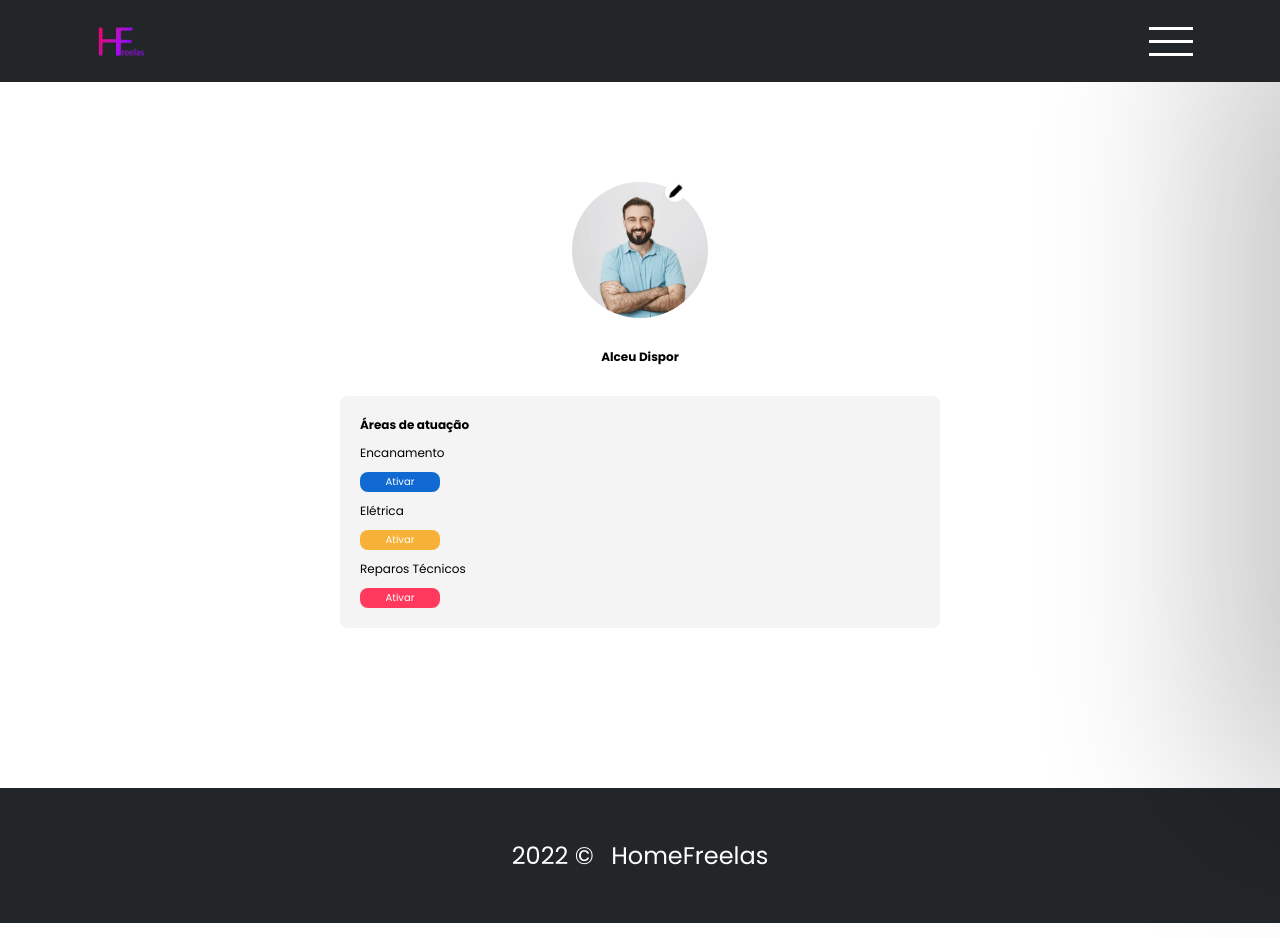
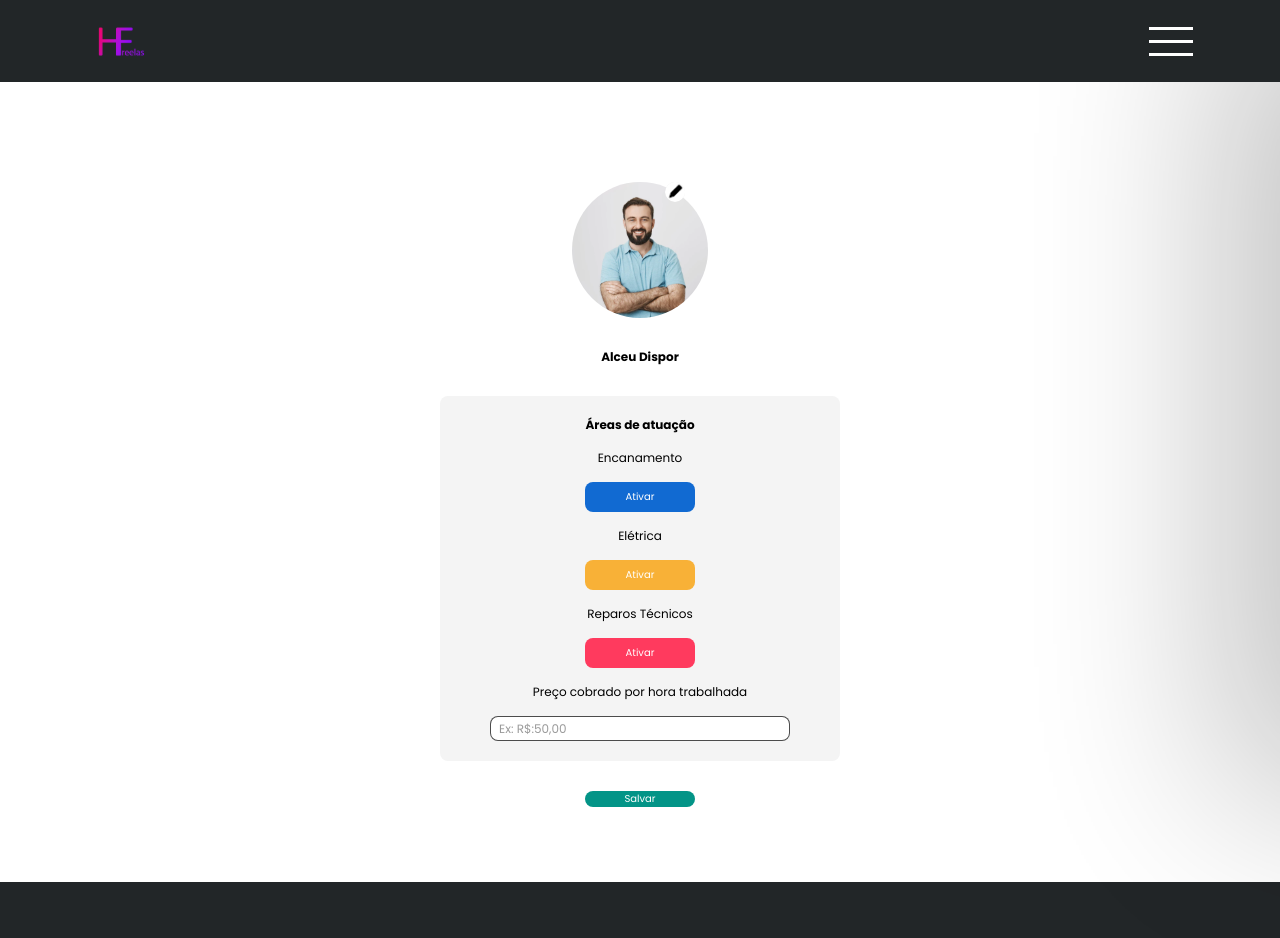
Before and after one commit to HomeFreelasOficial/lp, a React (Vite) app: page /perfil in a window 1280 px wide. Shown: the top 938 px of the page. Built offline with nearby package versions, Linux system fonts and the light colour scheme.

Commit message:
fixing: professional styles

```diff
--- a/src/components/personal-data/informationCard/informationCard.tsx
+++ b/src/components/personal-data/informationCard/informationCard.tsx
@@ -1,5 +1,5 @@
 import { useState } from "react"
-import { Styles as S } from "./styles"
+import  * as S from "./styles"
 
 interface IInformationCard {
     isEditable: boolean
@@ -39,24 +39,31 @@ export default function Informations(props: IInformationCard) {
           onClick={() => changeJobSettings(technicalRepairs, setTechnicalRepairs)}
           >{technicalRepairs ? 'Ativo' : 'Ativar'}</S.JobButton>
           </>  :  <>
+
           <S.Text>Encanamento</S.Text>
           <S.JobButton
           isClicked={plumbing}
           color='#116AD2'
-          >{plumbing ? 'Ativo' : 'Ativar'}</S.JobButton>
+          >{plumbing ? 'Ativo' : 'Ativar'}
+          </S.JobButton>
+
           <S.Text>Elétrica</S.Text>
           <S.JobButton
           isClicked={electric}
           color='#F8B137'
-          >{electric ? 'Ativo' : 'Ativar'}</S.JobButton>
+          >{electric ? 'Ativo' : 'Ativar'}
+          </S.JobButton>
+
           <S.Text>Reparos Técnicos</S.Text>
           <S.JobButton
           isClicked={technicalRepairs}
           color='#FF3A5E'
           >{technicalRepairs ? 'Ativo' : 'Ativar'}</S.JobButton>
           </>}
-
+         <S.Label>Preço cobrado por hora trabalhada</S.Label>
+         <S.Input placeholder="Ex: R$:50,00"/>
        </S.Card>
+       <S.SaveButton>Salvar</S.SaveButton>
     </>
     )
 }
--- a/src/components/personal-data/informationCard/styles.ts
+++ b/src/components/personal-data/informationCard/styles.ts
@@ -1,41 +1,72 @@
 import styled from "styled-components";
 
-export interface IJobButton {
-    isClicked: boolean,
-    color: string
-}
-
-export const Styles = {
-
-    Card : styled.div`
+export const Card = styled.div`
     display: flex;
-    padding: 2em;
-    width: 60em;
+    padding: 2rem;
+    width: 60rem;
     background-color: #F4F4F4;
     flex-direction: column;
-    gap: 1em;
+    align-items: center;
+    gap: 1.5rem;
     border-radius: 8px;
-    `,
 
-    TextBold : styled.p`
+    @media (min-width: 375px){
+        width: 40em
+    }
+`
+export const TextBold = styled.p`
     font-weight: 700;
     font-size: 12px;
-    `,
+`
 
-    Text : styled.p`
+export const Text = styled.p`
+    font-size:12px;
+`
+
+export const Label = styled(Text)`
+  @media (min-width: 375px) {
+        display: flex;
+        justify-content: center;
+        align-items: center;
+        }
+`
+
+export const Input = styled.input`
+    border: 1px solid rgba(0, 0, 0, 0.7);
+    border-radius: 8px;
+    padding-left: 8px;
+    width: 200px;
+    height: 25px;
+
+    ::placeholder {
+    color: rgba(0, 0, 0, 0.4);
     font-size: 12px;
-    `,
+    font-family: 'Poppins';
+    }
 
-    JobButton : styled.button<IJobButton>`
+    @media (min-width: 375px) {
+        width: 30rem;
+    }
+`
+
+export const SaveButton = styled.button`
+    border-radius: 8px;
+    align-items: center;
+    width: 11rem;
+    height: 5rem;
+    font-size: 10px;
+    cursor: pointer;
+    background-color: #039487;
+    color: white;
+`
+export const JobButton = styled.button<{ isClicked: boolean, color: string }>`
     color: ${props => props.isClicked ? props.color : 'white'};
     background-color: ${props => props.isClicked? 'white' : props.color};
     border: ${props => props.isClicked? '1px solid' + props.color : 'none'};
     border-radius: 8px;
     align-items: center;
-    width: 8em;
-    height: 2em;
+    width: 11rem;
+    height: 3rem;
     font-size: 10px;
-    `
-
-
-}
+    cursor: pointer;
+`
```
